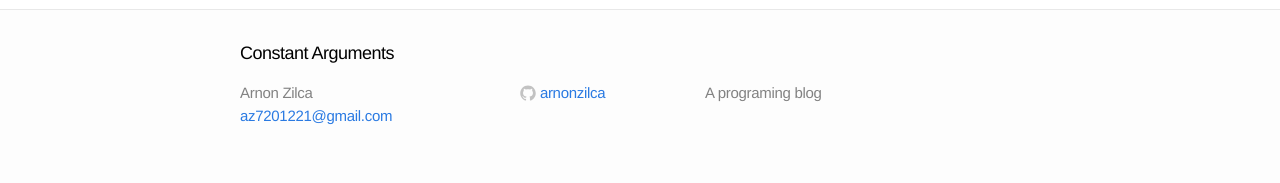
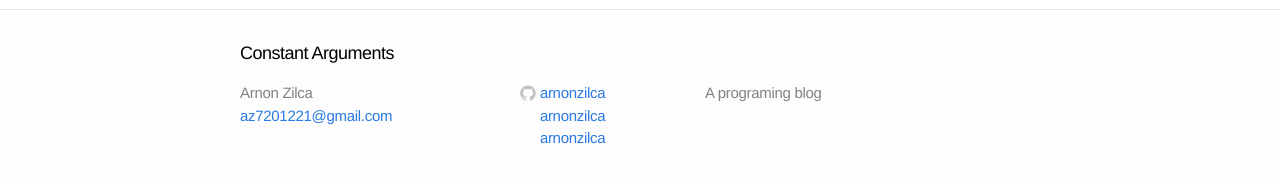
Before and after one commit to arnonzilca/arnonzilca.github.io, a Jekyll site: the page built from index.html, in a window 1280 px wide. Shown: the part 186-369 px from the top of the page. Built offline with Jekyll 4.4.1, drawn with Linux system fonts in a browser that asks for light colours; comment, search, counter and statistics services are not loaded.

Commit message:
adding stackoverflow and linkedin svgs

```diff
--- a/_config.yml
+++ b/_config.yml
@@ -6,6 +6,9 @@
 baseurl: ""
 url: "http://arnonzilca.github.io"
 github_username:  arnonzilca
+stackoverflow_username:  arnonzilca
+stackoverflow_usernum:  3374591
+linkedin_username: arnonzilca
 
 # Build settings
 markdown: kramdown
--- a/_includes/footer.html
+++ b/_includes/footer.html
@@ -32,6 +32,37 @@
             <span class="username">{{ site.github_username }}</span>
           </a>
         </li>{% endif %}
+        {% if site.stackoverflow_username %}<li>
+          <a href="https://stackoverflow.com/users/{{ site.stackoverflow_usernum }}">
+            <span class="icon stackoverflow">
+              <svg version="1.1" class="stackoverflow-icon-svg" xmlns="http://www.w3.org/2000/svg" xmlns:xlink="http://www.w3.org/1999/xlink" x="0px" y="0px"
+                 viewBox="0 0 16 16" enable-background="new 0 0 16 16" xml:space="preserve">
+                <path fill="#C2C2C2" d="M294.8 361.2l-122 0.1 0-26 122-0.1L294.8 361.2zM377.2
+                213.7L356.4 93.5l-25.7 4.5 20.9 120.2L377.2 213.7zM297.8 301.8l-121.4-11.2 -2.4 25.9
+                121.4 11.2L297.8 301.8zM305.8 267.8l-117.8-31.7 -6.8 25.2 117.8 31.7L305.8
+                267.8zM321.2 238l-105-62 -13.2 22.4 105 62L321.2 238zM346.9 219.7l-68.7-100.8 -21.5
+                14.7 68.7 100.8L346.9 219.7zM315.5
+                275.5v106.5H155.6V275.5h-20.8v126.9h201.5V275.5H315.5z"/>
+              </svg>
+            </span>
+            <span class="username">{{ site.stackoverflow_username }}</span>
+          </a>
+        </li>{% endif %}
+        {% if site.linkedin_username %}<li>
+          <a href="https://linkedin.com/in/{{ site.linkedin_username }}">
+            <span class="icon linkedin">
+              <svg version="1.1" class="linkedin-icon-svg" xmlns="http://www.w3.org/2000/svg" xmlns:xlink="http://www.w3.org/1999/xlink" x="0px" y="0px"
+                 viewBox="0 0 16 16" enable-background="new 0 0 16 16" xml:space="preserve">
+                <path fill="#C2C2C2" d="M186.4 142.4c0 19-15.3 34.5-34.2 34.5 -18.9
+                0-34.2-15.4-34.2-34.5 0-19 15.3-34.5 34.2-34.5C171.1 107.9 186.4 123.4 186.4
+                142.4zM181.4 201.3h-57.8V388.1h57.8V201.3zM273.8 201.3h-55.4V388.1h55.4c0 0 0-69.3
+                0-98 0-26.3 12.1-41.9 35.2-41.9 21.3 0 31.5 15 31.5 41.9 0 26.9 0 98 0 98h57.5c0 0
+                0-68.2 0-118.3 0-50-28.3-74.2-68-74.2 -39.6 0-56.3 30.9-56.3 30.9v-25.2H273.8z"/>
+              </svg>
+            </span>
+            <span class="username">{{ site.linkedin_username }}</span>
+          </a>
+        </li>{% endif %}
         {% if site.twitter_username %}<li>
           <a href="https://twitter.com/{{ site.twitter_username }}">
             <span class="icon twitter">
--- a/css/main.css
+++ b/css/main.css
@@ -122,6 +122,8 @@
   color: #828282;
 }
 
+.stackoverflow-icon-svg,
+.linkedin-icon-svg,
 .github-icon-svg,
 .twitter-icon-svg {
   display: inline-block;
```
